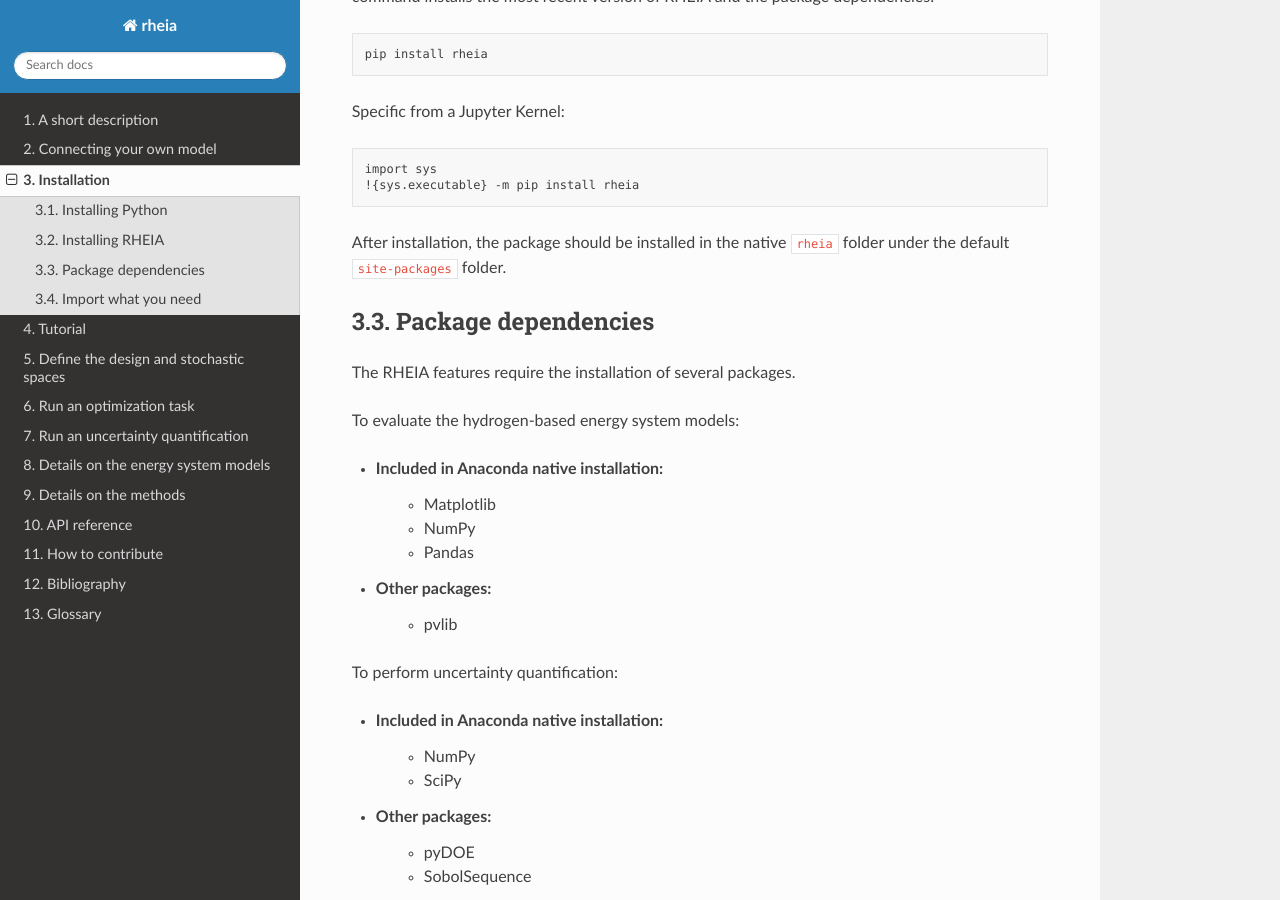
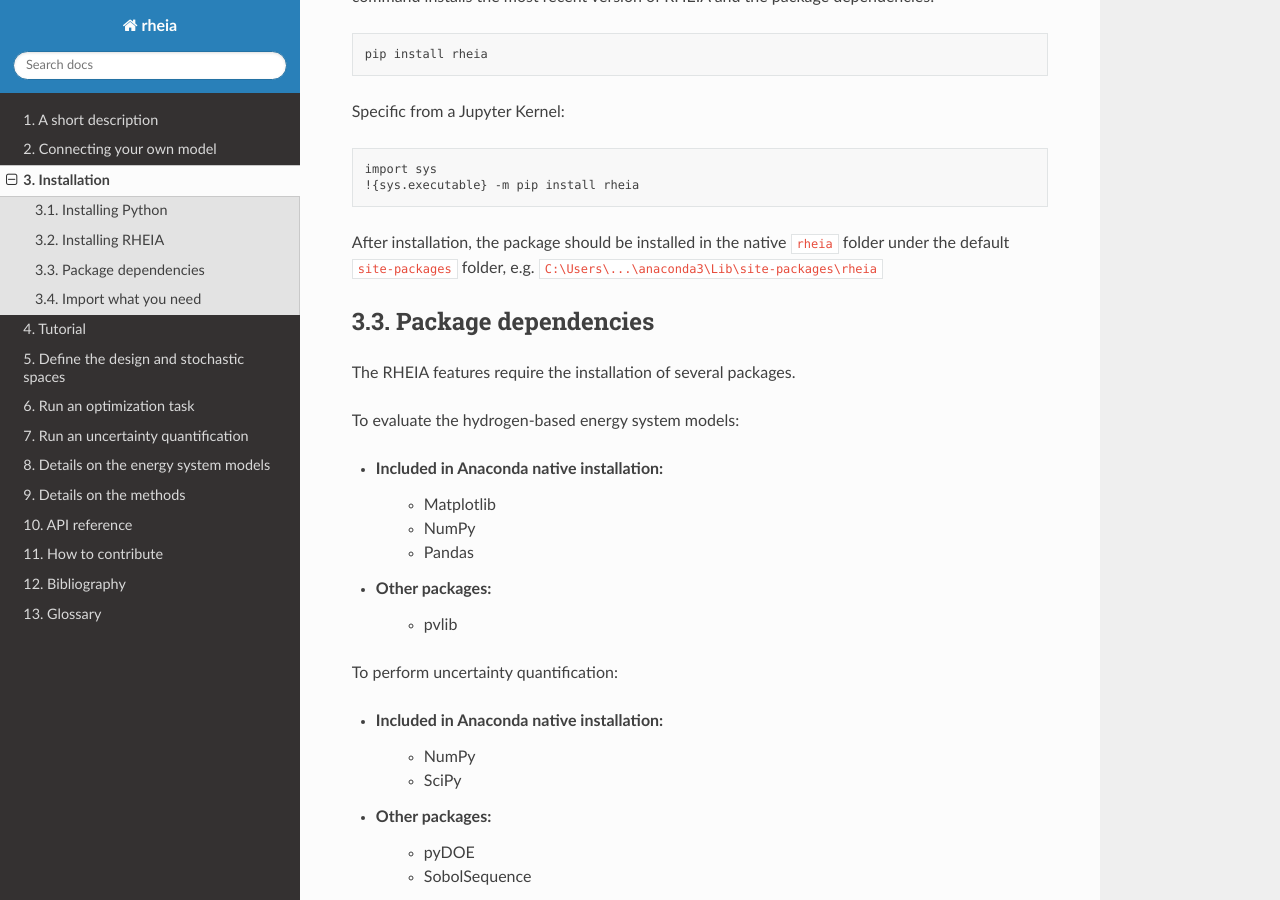
Before and after one commit to rheia-framework/RHEIA, a Sphinx documentation site: the page built from docs/sphinx/installation.rst, in a window 1280 px wide and 900 px high, scrolled down 551 px. Built offline with Sphinx 7.4.7 and the Read the Docs theme 2.0.0, drawn with Linux system fonts in a browser that asks for light colours; pages that are not in the unit, such as notebooks, are missing from menus.

Commit message:
specify path for rheia folder

```diff
--- a/docs/sphinx/installation.rst
+++ b/docs/sphinx/installation.rst
@@ -26,7 +26,8 @@ Specific from a Jupyter Kernel::
 	import sys
 	!{sys.executable} -m pip install rheia
 
-After installation, the package should be installed in the native :file:`rheia` folder under the default :file:`site-packages` folder.
+After installation, the package should be installed in the native :file:`rheia` folder under the default :file:`site-packages` folder,
+e.g. :file:`C:\\Users\\...\\anaconda3\\Lib\\site-packages\\rheia`
 
 Package dependencies
 --------------------
```
